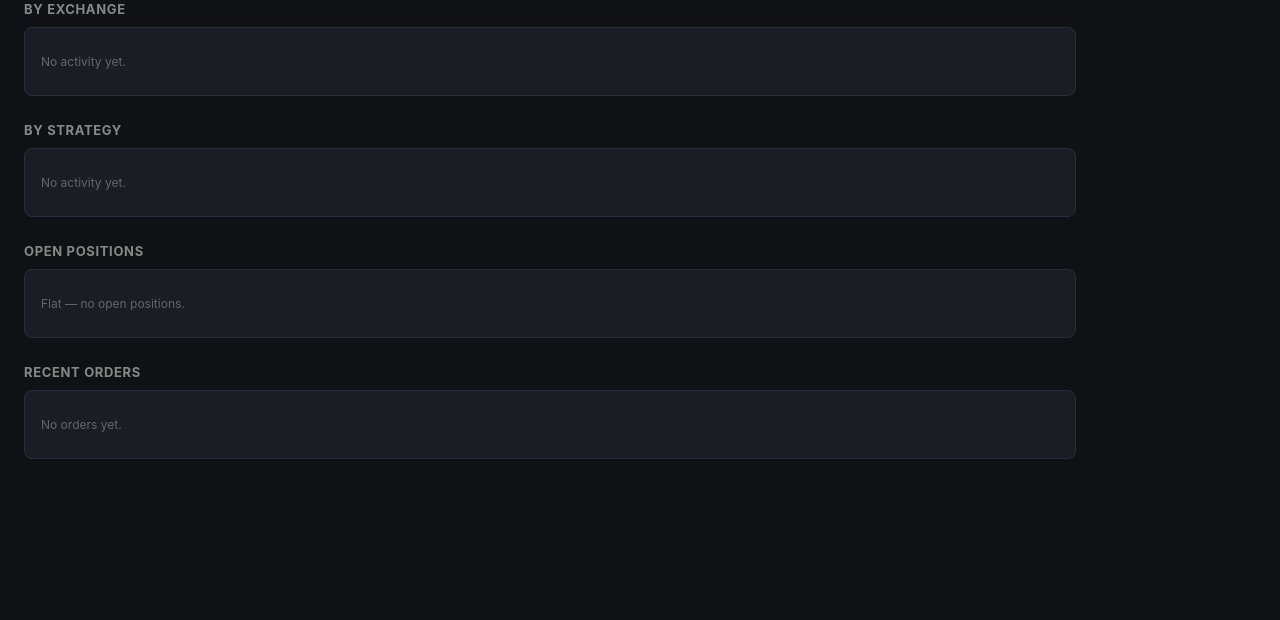
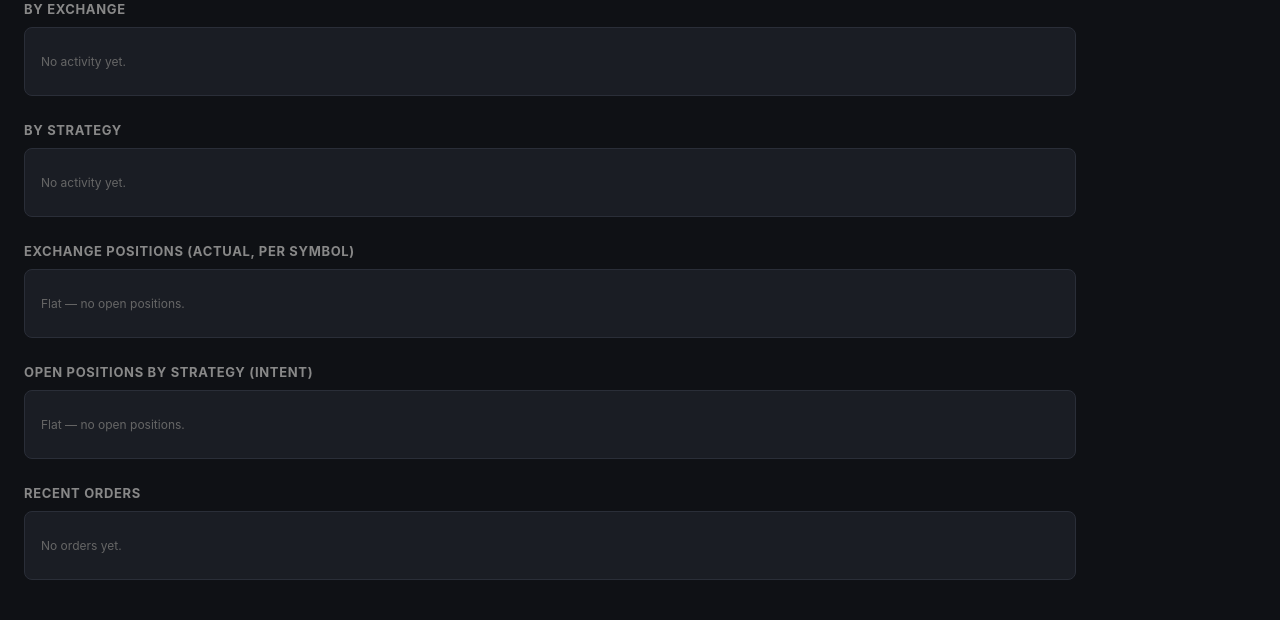
Before and after one commit to haufung80/mochi-position-manager, a FastAPI app: template app/templates/performance.html in a window 1280 px wide. Shown: the part 344-964 px from the top of the page. Before the commit the page ends 803 px from the top, so only its background shows below. Run offline with FastAPI, Linux system fonts and the light colour scheme; the template is opened without the code that fills it, so the values that code supplies are empty; parts of the project's set-up code (start-up, migrations or seed data) failed here and were passed over.

Commit message:
Performance page: actual-vs-intent positions + mark-to-market equity curve
The /performance "Open positions" listed per-strategy intent legs (e.g. 6 BTC
legs) that don't correspond to what the exchange actually holds (one netted
position), and the equity curve sat near $0 because most historical fills predate
fill-price capture (fill_price=0) so their realized PnL can't be replayed.

- Add "Exchange positions (actual, per symbol)" table: per-strategy legs netted
  per (exchange, symbol) — reconciles to the live exchange (verified no drift).
- Relabel the per-strategy table as intent; flag shared-symbol unrealized with ≈
  (a netted position can't be split per strategy — only per-symbol total is exact).
- Equity curve: append a mark-to-market tip folding in live unrealized, so it ends
  at real current total PnL; position SVG points by elapsed time so dense hourly
  funding events don't crowd out sparse order events.

Tests: netting (2 intent legs -> 1 exchange position), offsetting legs -> none,
attributed flag, mark-to-market tip. 153 passed, coverage 78.8%.

Co-Authored-By: Claude Opus 4.8 <noreply@anthropic.com>

```diff
--- a/app/routes/dashboard.py
+++ b/app/routes/dashboard.py
@@ -241,10 +241,12 @@ def _performance(db, router) -> dict:
     def row(store: dict, key: str, label_key: str) -> dict:
         if key not in store:
             store[key] = {label_key: key, "realized": 0.0, "unrealized": 0.0,
-                          "commission": 0.0, "slippage": 0.0, "funding": 0.0}
+                          "commission": 0.0, "slippage": 0.0, "funding": 0.0,
+                          "unrealized_attributed": False}
         return store[key]
 
     open_positions: list[dict] = []
+    actual: dict[tuple, dict] = {}     # (exchange, symbol) -> real netted position
     for sp in db.query(StrategyPosition).all():
         s = row(strat, sp.strategy_id, "strategy_id")
         e = row(exch, sp.exchange, "exchange")
@@ -262,12 +264,31 @@ def _performance(db, router) -> dict:
             # Guard: a position migrated/synced in without a known entry has avg=0;
             # net*(mark-0) would report the whole notional as bogus unrealized PnL.
             unreal = sp.net_qty_base * (mark - avg) if avg > 0 else 0.0
+            # Per-strategy entry is only "real" when ONE strategy owns the symbol.
+            # On a shared symbol the exchange nets every leg into one position, so we
+            # re-baselined each to the SAME blended entry — the per-strategy split is
+            # then an attribution, not a true entry. Flagged with ≈ in the UI.
+            if avg <= 0:
+                basis = "none"
+            elif owners.get((sp.exchange, sp.symbol)) == sp.strategy_id:
+                basis = "real"
+            else:
+                basis = "attributed"
+                s["unrealized_attributed"] = True
             s["unrealized"] += unreal
             e["unrealized"] += unreal
             open_positions.append({
                 "strategy_id": sp.strategy_id, "exchange": sp.exchange,
                 "symbol": sp.symbol, "net_qty_base": sp.net_qty_base,
-                "avg_entry_price": avg, "mark": mark, "unrealized": unreal})
+                "avg_entry_price": avg, "mark": mark, "unrealized": unreal,
+                "basis": basis})
+            # Net the per-strategy legs into the real position the exchange holds.
+            ap = actual.setdefault((sp.exchange, sp.symbol),
+                                   {"exchange": sp.exchange, "symbol": sp.symbol,
+                                    "net_qty_base": 0.0, "mark": mark, "unrealized": 0.0})
+            ap["net_qty_base"] += sp.net_qty_base
+            ap["unrealized"] += unreal
+            ap["mark"] = mark
 
     for o, sid in (db.query(Order, Alert.strategy_id)
                      .join(Alert, Order.alert_id == Alert.id)
@@ -307,13 +328,29 @@ def _performance(db, router) -> dict:
     totals["funding"] = funding_total   # exchange-level total (incl. unattributed)
     totals["total"] = (totals["realized"] + totals["unrealized"]
                        + totals["funding"] - totals["commission"])
+    totals["unrealized_attributed"] = any(r["unrealized_attributed"] for r in per_strategy)
+
+    # The real positions the exchange holds — per-strategy legs netted per symbol.
+    # Drop any that net back to flat (offsetting legs aren't an exchange position).
+    exchange_positions = sorted(
+        (a for a in actual.values()
+         if not _venue_flat(a["net_qty_base"], a["net_qty_base"] * a["mark"])),
+        key=lambda a: (a["exchange"], a["symbol"]))
     return {"per_strategy": per_strategy, "per_exchange": per_exchange,
-            "totals": totals, "open_positions": open_positions}
+            "totals": totals, "open_positions": open_positions,
+            "exchange_positions": exchange_positions}
 
 
-def _equity_curve(db) -> list[tuple]:
+def _equity_curve(db, unrealized: float = 0.0) -> list[tuple]:
     """Cumulative PnL (USDT) from 0 in time order: per-fill realized deltas
-    (replayed via the shared fill math) minus commissions, plus funding events."""
+    (replayed via the shared fill math) minus commissions, plus funding events.
+
+    A final mark-to-market point at 'now' folds in live `unrealized`, so the curve
+    ends at the real current total PnL (realized + funding − commission + unrealized)
+    instead of sitting near 0. This matters because most historical fills predate
+    fill-price capture (fill_price=0) — their realized PnL can't be replayed, so the
+    realized-only line is a flat noise band and the open position's mark-to-market is
+    where the real PnL currently lives."""
     events: list[tuple] = []
     state: dict[tuple, tuple] = {}    # (sid, exchange, symbol) -> (net, avg)
     for o, sid in (db.query(Order, Alert.strategy_id)
@@ -338,6 +375,8 @@ def _equity_curve(db) -> list[tuple]:
     for ts, d in events:
         cum += d
         points.append((ts, cum))
+    if unrealized and points:
+        points.append((datetime.now(timezone.utc), cum + unrealized))
     return points
 
 
@@ -351,7 +390,23 @@ def _equity_svg(points, width: int = 920, height: int = 200, pad: int = 10):
     span = (hi - lo) or 1.0
     n = len(points)
 
+    # Position points by real elapsed time so dense clusters (hourly funding) don't
+    # crowd out sparse order events; fall back to even spacing if times are missing
+    # or all identical.
+    def _epoch(dt):
+        if dt is None:
+            return None
+        if getattr(dt, "tzinfo", None) is None:
+            dt = dt.replace(tzinfo=timezone.utc)
+        return dt.timestamp()
+    ts = [_epoch(p[0]) for p in points]
+    valid = [t for t in ts if t is not None]
+    t0 = min(valid) if valid else 0.0
+    tspan = (max(valid) - t0) if valid else 0.0
+
     def fx(i: int) -> float:
+        if tspan and ts[i] is not None:
+            return pad + (width - 2 * pad) * ((ts[i] - t0) / tspan)
         return pad + (width - 2 * pad) * (i / (n - 1) if n > 1 else 0.0)
 
     def fy(v: float) -> float:
@@ -384,7 +439,7 @@ def _recent_orders(db, limit: int = 50) -> list[dict]:
 def performance(request: Request):
     with session_scope() as db:
         perf = _performance(db, request.app.state.strategy_router)
-        equity = _equity_svg(_equity_curve(db))
+        equity = _equity_svg(_equity_curve(db, perf["totals"]["unrealized"]))
         orders = _recent_orders(db, limit=50)
     resp = templates.TemplateResponse("performance.html", {
         "request": request, "perf": perf, "equity": equity, "orders": orders,
--- a/app/templates/performance.html
+++ b/app/templates/performance.html
@@ -85,6 +85,9 @@
     </svg>
     <div class="muted">{{ equity.start_label }} → {{ equity.end_label }} ·
       last {{ money(equity.last) }} · range ${{ equity.lo|usd }} … ${{ equity.hi|usd }}</div>
+    <div class="muted">Realized + funding − commission over time; the final point marks open
+      positions to market (current total PnL). Fills before price capture can't be replayed, so
+      early realized PnL reads flat.</div>
     {% else %}
     <p class="muted">No PnL history yet — the curve starts at 0 once orders fill.</p>
     {% endif %}
@@ -123,7 +126,8 @@
         {% for r in perf.per_strategy %}
         <tr>
           <td class="l mono">{{ r.strategy_id }}</td>
-          <td>{{ money(r.realized) }}</td><td>{{ money(r.unrealized) }}</td>
+          <td>{{ money(r.realized) }}</td>
+          <td>{{ money(r.unrealized) }}{% if r.unrealized_attributed %}<span class="muted" title="includes shared-symbol attribution">≈</span>{% endif %}</td>
           <td>{{ money(r.funding) }}</td><td class="muted">${{ r.commission|usd }}</td>
           <td class="muted">${{ r.slippage|usd }}</td>
           <td><strong>{{ money(r.total) }}</strong></td>
@@ -132,12 +136,36 @@
       </tbody>
     </table>
     <div class="muted">*Slippage = execution shortfall vs signal price (diagnostic; not in Total).
-      Funding is per-strategy only when one strategy owns the symbol.</div>
+      Funding is per-strategy only when one strategy owns the symbol.
+      <b>≈</b> = unrealized on a symbol shared by several strategies is an attribution, not exact
+      (see open positions below).</div>
     {% else %}<p class="muted">No activity yet.</p>{% endif %}
   </div>
 
-  <!-- ===== open positions ===== -->
-  <h2>Open positions</h2>
+  <!-- ===== actual exchange positions ===== -->
+  <h2>Exchange positions (actual, per symbol)</h2>
+  <div class="card">
+    {% if perf.exchange_positions %}
+    <table>
+      <thead><tr><th class="l">Venue</th><th>Net qty</th><th>Mark</th><th>Unrealized</th></tr></thead>
+      <tbody>
+        {% for p in perf.exchange_positions %}
+        <tr>
+          <td class="l mono">{{ p.exchange }}/{{ p.symbol }}</td>
+          <td>{{ p.net_qty_base|qty }}</td>
+          <td>${{ p.mark|usd }}</td>
+          <td>{{ money(p.unrealized) }}</td>
+        </tr>
+        {% endfor %}
+      </tbody>
+    </table>
+    <div class="muted">What the exchange actually holds — the per-strategy legs below net into
+      these under one-way mode. This row reconciles to your exchange account.</div>
+    {% else %}<p class="muted">Flat — no open positions.</p>{% endif %}
+  </div>
+
+  <!-- ===== open positions by strategy (intent) ===== -->
+  <h2>Open positions by strategy (intent)</h2>
   <div class="card">
     {% if perf.open_positions %}
     <table>
@@ -149,13 +177,16 @@
           <td class="l mono">{{ p.strategy_id }}</td>
           <td class="l mono">{{ p.exchange }}/{{ p.symbol }}</td>
           <td>{{ p.net_qty_base|qty }}</td>
-          <td>${{ p.avg_entry_price|usd }}</td>
+          <td>${{ p.avg_entry_price|usd }}{% if p.basis == 'attributed' %} <span class="muted" title="shared symbol: entry attributed, not exact">≈</span>{% endif %}</td>
           <td>${{ p.mark|usd }}</td>
-          <td>{{ money(p.unrealized) }}</td>
+          <td>{{ money(p.unrealized) }}{% if p.basis == 'attributed' %}<span class="muted">≈</span>{% endif %}</td>
         </tr>
         {% endfor %}
       </tbody>
     </table>
+    <div class="muted">Per-strategy <i>intent</i> — these net into the exchange positions above.
+      <b>≈</b> = symbol shared by several strategies, so the entry/unrealized is an attribution
+      (a netted exchange position can't be split per strategy); only the per-symbol total is exact.</div>
     {% else %}<p class="muted">Flat — no open positions.</p>{% endif %}
   </div>
 
```
Also changed, not shown: tests/test_performance.py (+66 -1 lines).
